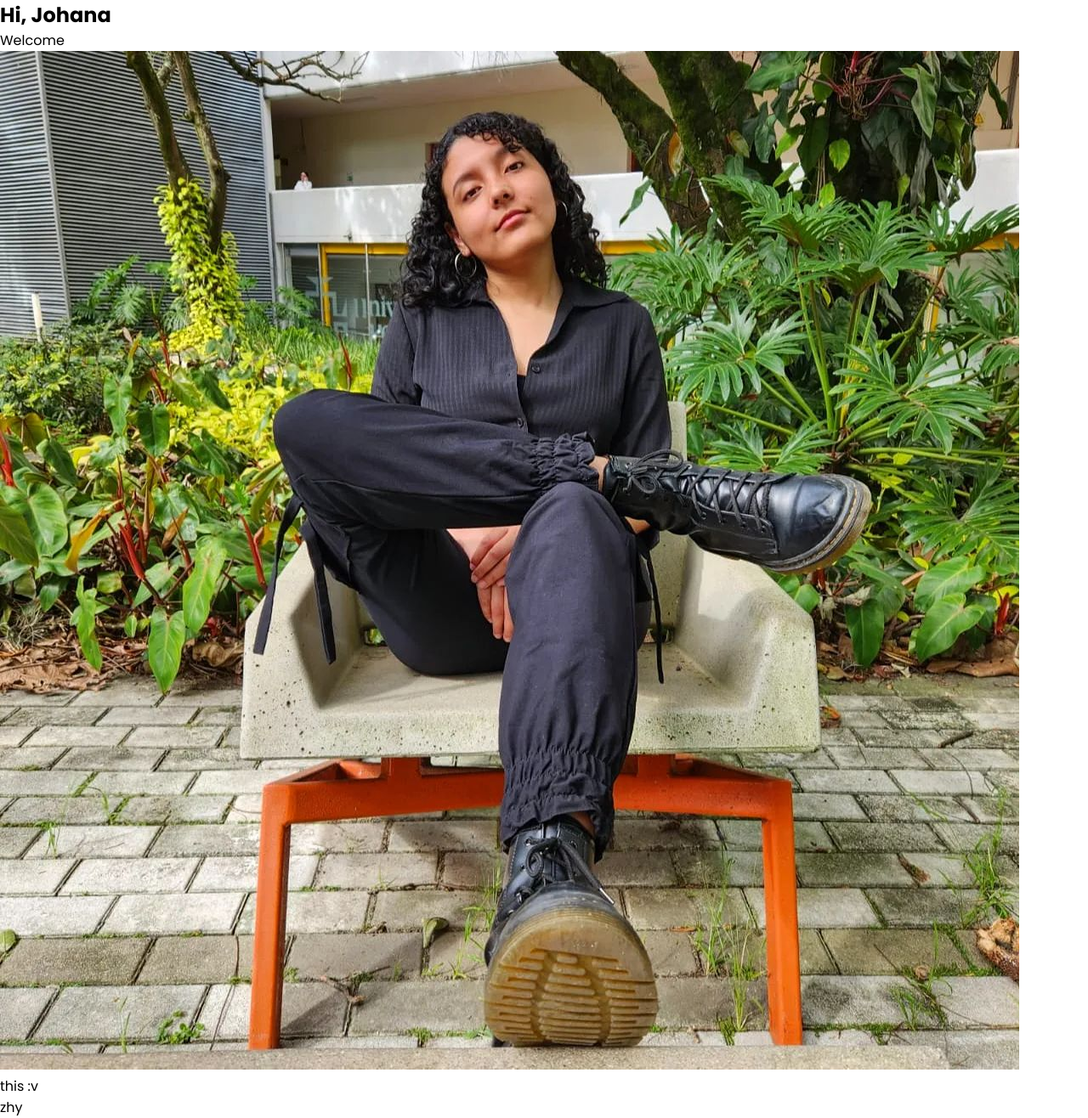
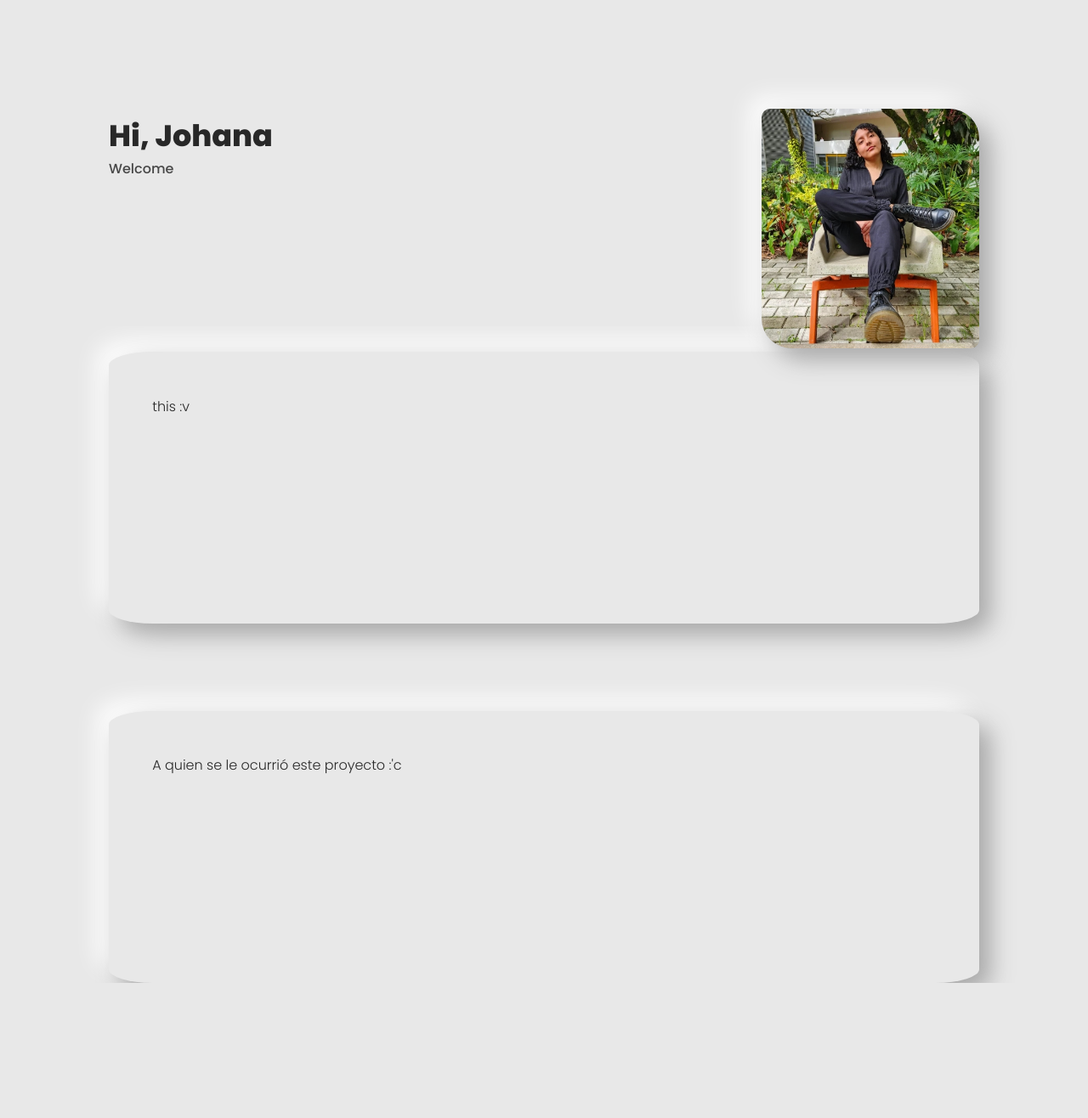
Before and after one commit to JulianG91012/NoteTrack, a plain HTML site: page index.html in a window 1280 px wide. Shown: the whole page at 85% size. After the commit the page ends 1157 px from the top, so only its background shows below. Drawn offline with Linux system fonts and the light colour scheme.

Commit message:
HTML and CSS in main page, profile photo added

```diff
--- a/css/main.css
+++ b/css/main.css
@@ -1,8 +1,4 @@
-*{
-    margin: 0;
-    padding: 0;
-    font-family: 'Poppins', sans-serif;
-}
+
 :root{
     --azul: #1F90FF;
     --fucsia: #CC18AE;
@@ -11,9 +7,25 @@
     --verde: #12E087;
     --black: #282828;
     --white: #E8E8E8;
+    --gris_oscuro: #474747;
     --naranja: #F29B38;
     --gris: #CDC3C7;
     --rojo: #FF4242;
+
+    --txt-lg: 35px;
+    --txt-md: 25px;
+    --txt-sm: 15px;
+}
+*{
+    margin: 0;
+    padding: 0;
+    font-family: 'Poppins', sans-serif;
+    background-color: var(--white);
+    color: var(--black);
+    font-weight: 300;
+}
+.neumorph-effect{
+    box-shadow:  13px 13px 28px #A7A7A7, -13px -13px 28px #ffffff;
 }
 /*
 .seccion {
@@ -22,7 +34,53 @@
     height: 600px;
     box-sizing: border-box;
 } */
-
 .hide {
     display: none;
 }
+
+/* Main Section */
+.main-section{
+    width: 100%;
+    height: 100vh;
+    padding: 10%;
+    box-sizing: border-box;
+}
+.presentation-banner{
+    width: 100%;
+    height: 15%;
+    display: grid;
+    grid-template-columns: 3fr 1fr;
+
+}
+.text-presentation-banner{
+}
+.say-hello-title{
+font-size: var(--txt-lg);
+margin-top: 5px;
+font-weight: 800;
+}
+.welcome-subtitle{
+    color: var(--gris_oscuro);
+    font-weight: 500;
+}
+.presentation-banner img{
+    width: 100%;
+    height: 110%;
+    border-radius: 10px;
+    border-top-right-radius: 35px;
+    border-bottom-left-radius: 35px;
+    object-fit: cover;
+}
+
+.main-graphs-widget{
+    margin-top: 20%;
+    height: 40%;
+    border-radius: 5%;
+    padding: 5%;
+}
+.main-calendar-widget{
+    margin-top: 10%;
+    height: 40%;
+    border-radius: 5%;
+    padding: 5%;
+}
--- a/index.html
+++ b/index.html
@@ -19,13 +19,13 @@
                 <h2 class="say-hello-title title">Hi, Johana</h2>
                 <span class="welcome-subtitle">Welcome</span>
             </div>
-            <img src="./assets/img/johana-profile-picture.jpeg" alt="">
+            <img class="neumorph-effect" src="./assets/img/johana-profile-picture.jpg" alt="">
         </div>
-        <div class="main-graphs-widget">
+        <div class="main-graphs-widget neumorph-effect">
             this :v
         </div>
-        <div class="main-calendar-widget">
-            zhy
+        <div class="main-calendar-widget neumorph-effect">
+            A quien se le ocurrió este proyecto :'c
         </div>
     </section>
     <section class="seccion hide"></section>
```
Also changed, not shown: assets/img/johana-profile-picture.jpeg (deleted), assets/img/johana-profile-picture.jpg (added).
